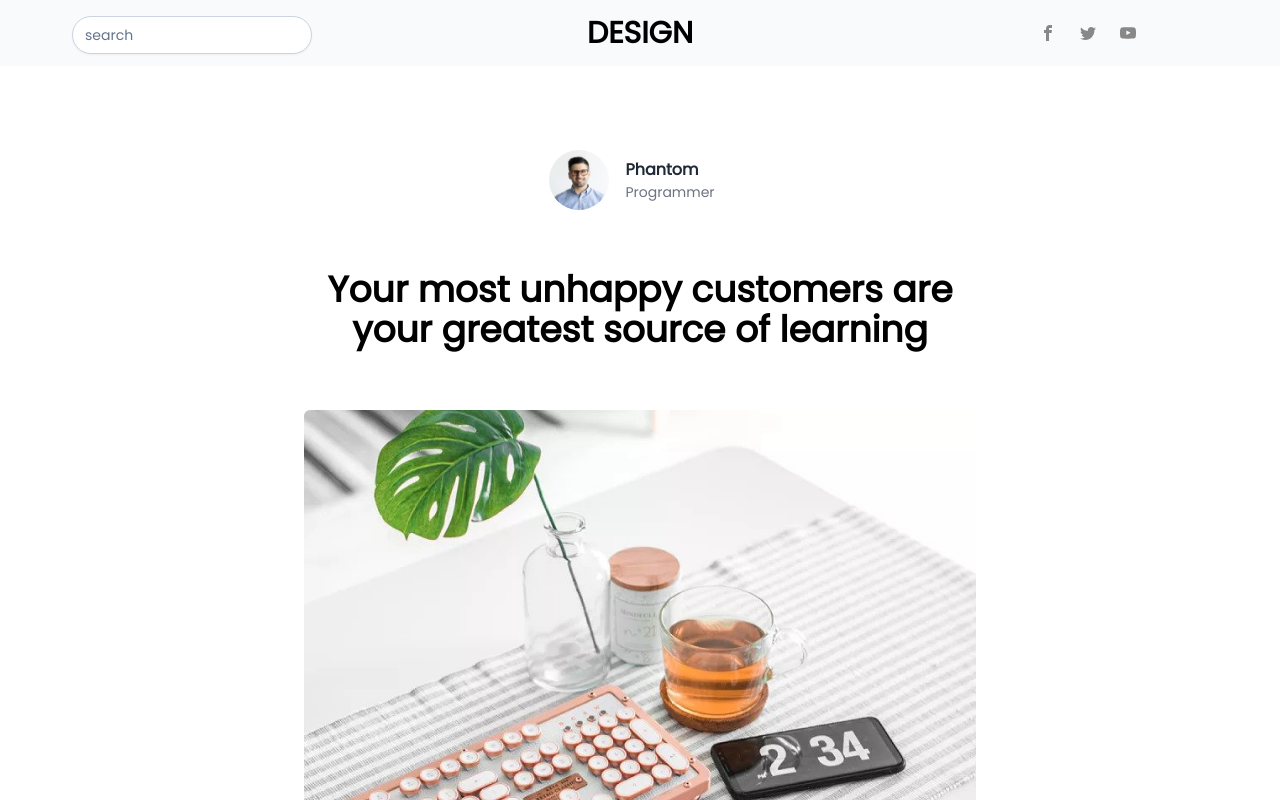
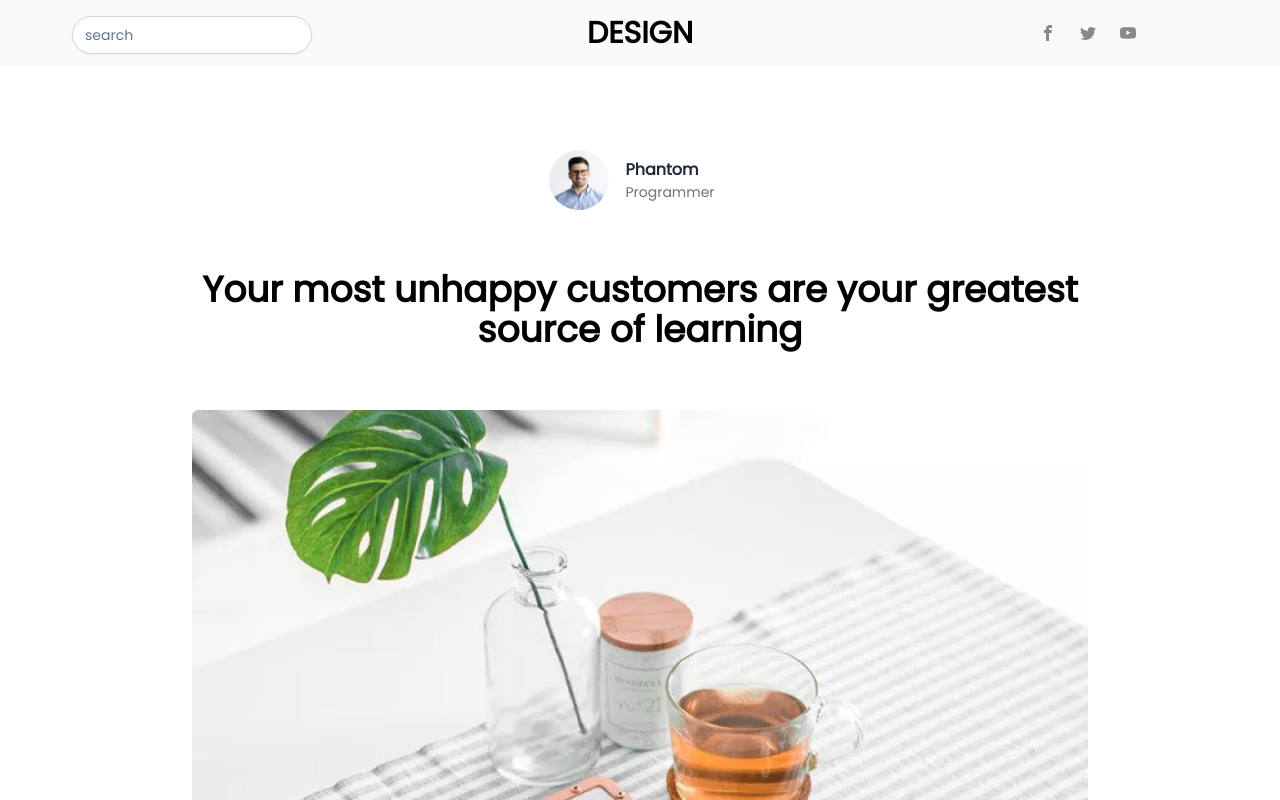
Before and after one commit to Ibrahim-ALKalaileh/blog, a Next.js app: page /posts/1 in a window 1280 px wide. Shown: the top 800 px of the page. Built offline with nearby package versions, Linux system fonts and the light colour scheme.

Commit message:
oprimized the large screen width

```diff
--- a/pages/posts/[postId].js
+++ b/pages/posts/[postId].js
@@ -25,7 +25,7 @@ export default function Page({fallback}) {
 function Article({ title, img, description, subtile }) {
   return (
     <Format>
-      <section className="max-w-md mx-auto py-16 md:max-w-2xl">
+      <section className="max-w-md mx-auto py-16 md:max-w-4xl">
         <div className="flex justify-center">
           <Author></Author>
         </div>
```
